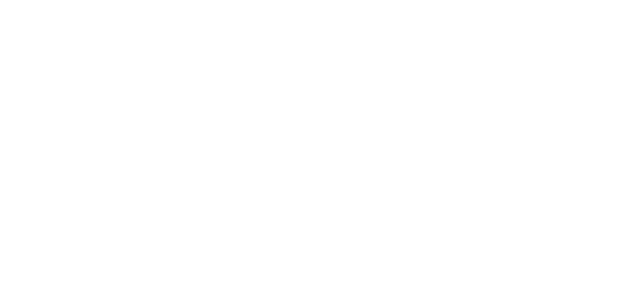
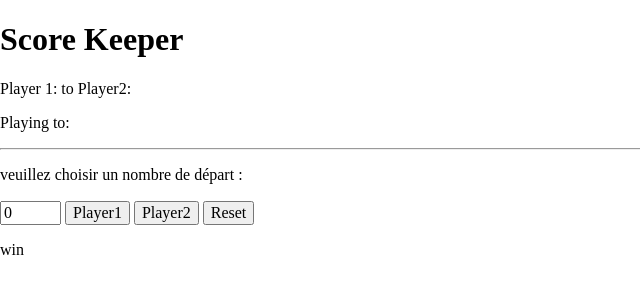
Before and after one commit to mocquaischristopher/score-keeper, a website built with Parcel: page index.html in a window 1280 px wide. Shown: the whole page, without its empty margins (0-640 px from the left). Built offline with nearby package versions, Linux system fonts and the light colour scheme.

Commit message:
add img and html

```diff
--- a/index.html
+++ b/index.html
@@ -25,6 +25,23 @@
 <body>
 
   <!-- Add your site or application content here -->
+  <h1>Score Keeper</h1>
+  <section class="score">
+    <p>Player 1: <span class="scorePlayer1"></span> to Player2: <span class="scorePlayer2"></span></p>
+    <p>Playing to: <span class="scoreTotal"></span></p>
+  </section>
+  <hr>
+  <section class="buttons">
+    <p>veuillez choisir un nombre de départ :</p>
+    <input type="number" class="number" min="0" max="10" value="0">
+    <button class="player1">Player1</button>
+    <button class="player2">Player2</button>
+    <button class="reset">Reset</button>
+  </section>
+  <section class="winner">
+    <p><span class="win"></span>  win</p>
+  </section>
+
   <script src="js/vendor/modernizr-3.11.2.min.js"></script>
   <script src="js/plugins.js"></script>
   <script src="js/main.js"></script>
```
Also changed, not shown: img/fond.jpg (added).
